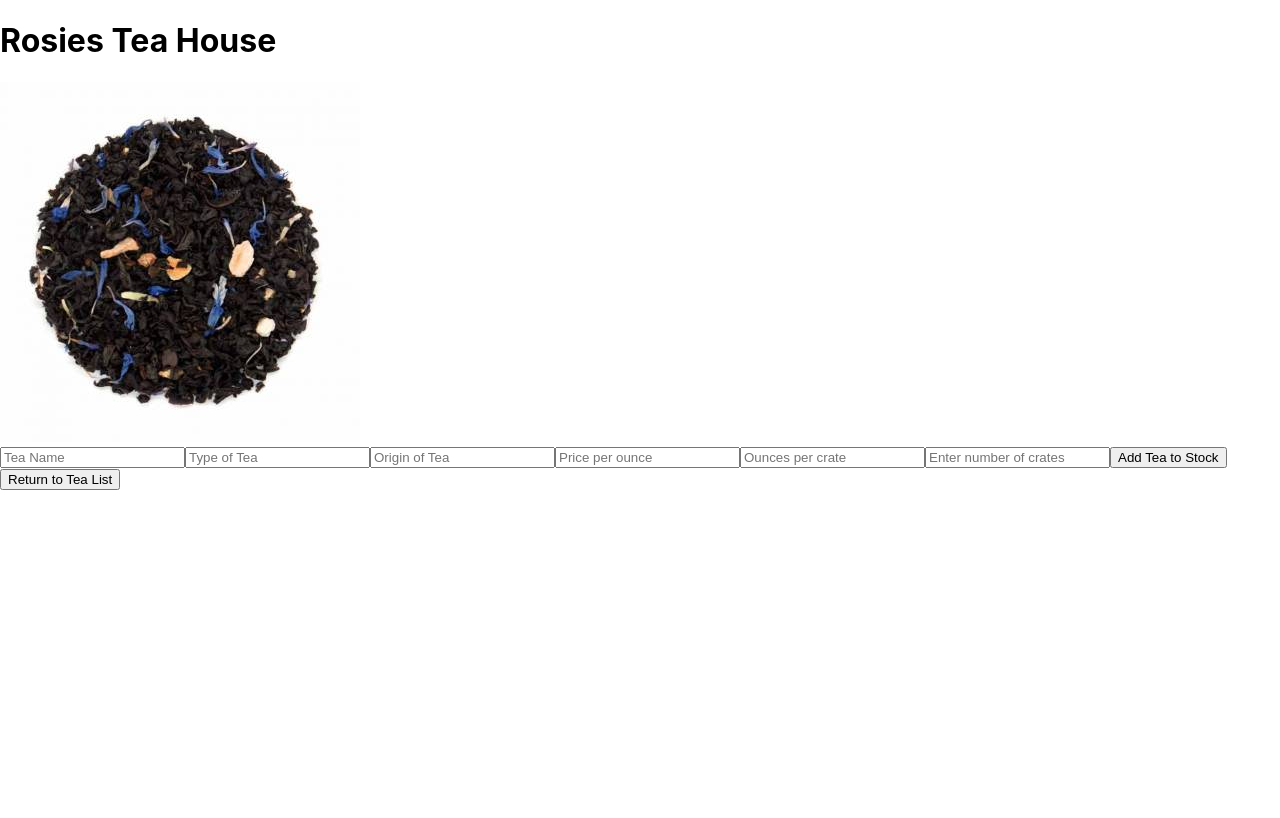
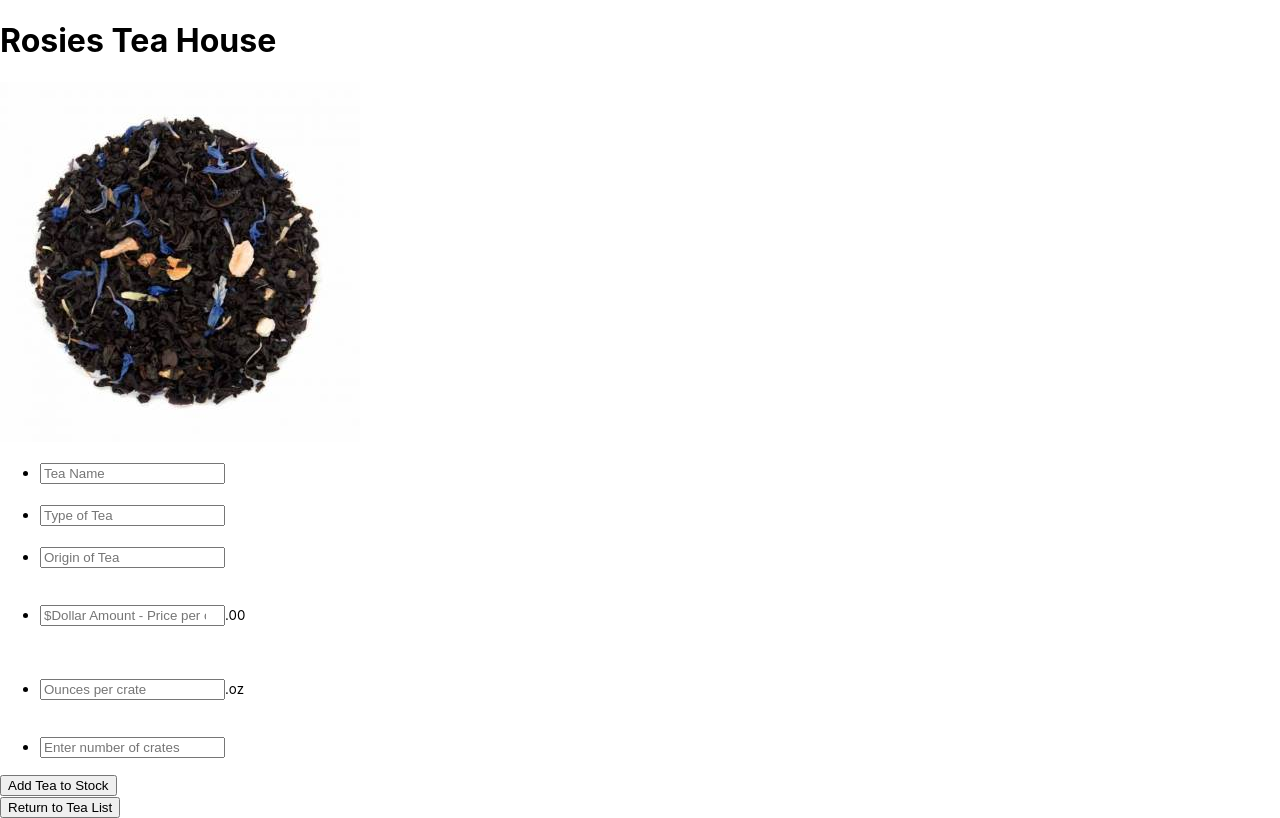
Before and after one commit to rosiegardner/rosies-tea-shop, a React (Create React App) app: page / in a window 1280 px wide. Both pictures are taken after a click on the button "View Tea". Built offline with nearby package versions, Linux system fonts and the light colour scheme.

Commit message:
update form layout

```diff
--- a/src/components/NewTeaForm.js
+++ b/src/components/NewTeaForm.js
@@ -20,30 +20,43 @@ function NewTeaForm(props){
   return (
     <React.Fragment>
         <form onSubmit={handleNewTeaFormSubmission}>
+        <ul>
+          <li>
             <input
               type='text'
               name='name'
-          placeholder='Tea Name' />
+              placeholder='Tea Name' /></li>
+          <br></br>
+          <li>
             <input
               type='text'
               name='blend'
-          placeholder='Type of Tea'/>
+              placeholder='Type of Tea'/></li>
+          <br></br>
+          <li>
             <input
               type='text'
               name='origin'
-          placeholder='Origin of Tea' />
-        <input
+              placeholder='Origin of Tea' /></li>
+          <br></br>
+          <li>
+            <p><input
               type='number'
               name='price per oz'
-          placeholder='Price per ounce' />
-        <input
+              placeholder='$Dollar Amount - Price per ounce' /><small>.00</small></p></li>
+          <br></br>
+          <li>
+            <p><input
               type='number'
               name='ounces per crate'
-          placeholder='Ounces per crate'/>
+              placeholder='Ounces per crate' /><small>.oz</small></p></li>
+          <br></br>
+          <li>
             <input
               type='number'
               name='stock quantity'
-          placeholder='Enter number of crates' />
+              placeholder='Enter number of crates' /></li>
+        </ul>
         <button type='submit'>Add Tea to Stock</button>
       </form>
     </React.Fragment>
```
Lines whose indentation alone changed are shown as unchanged.
